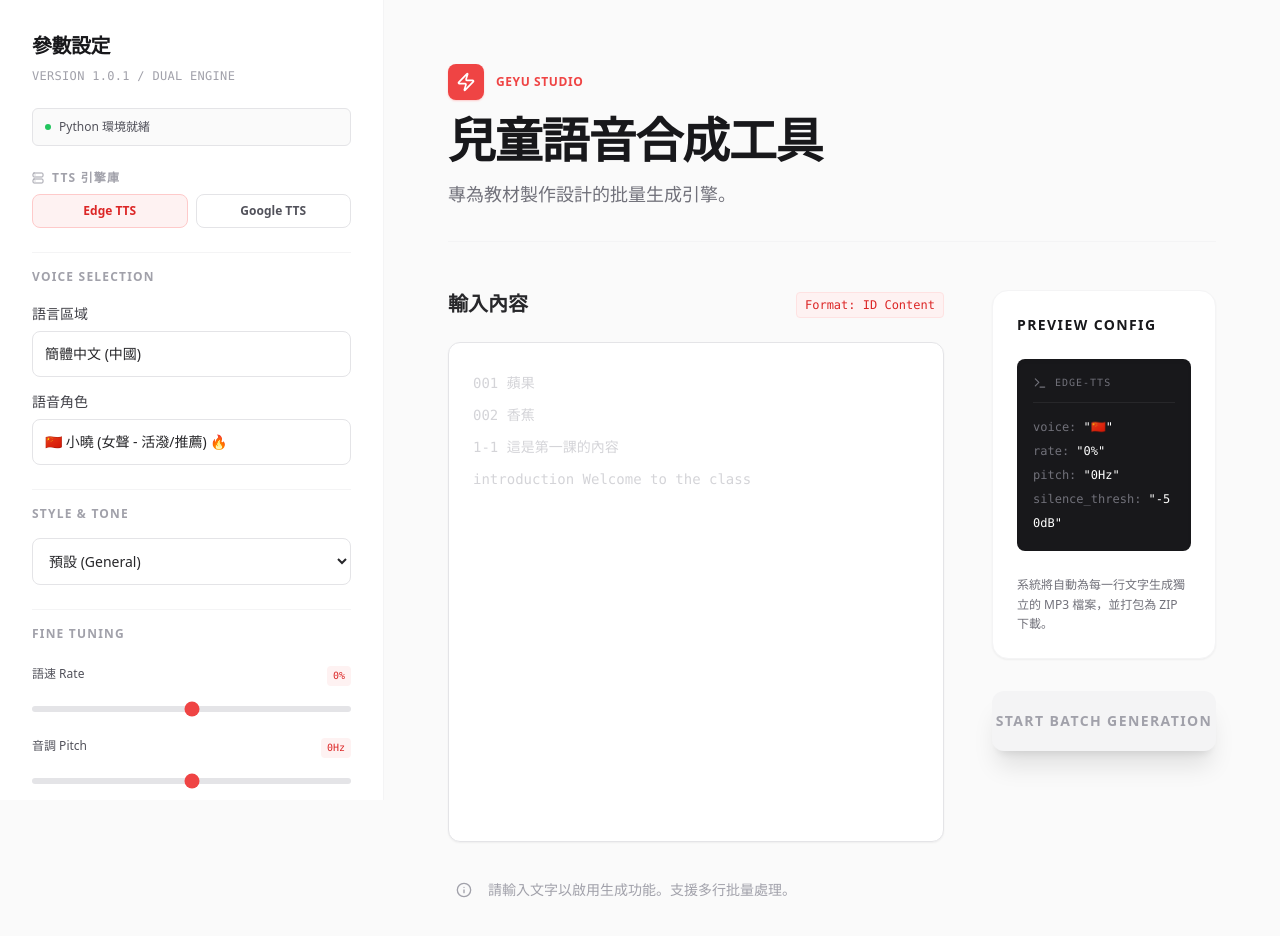
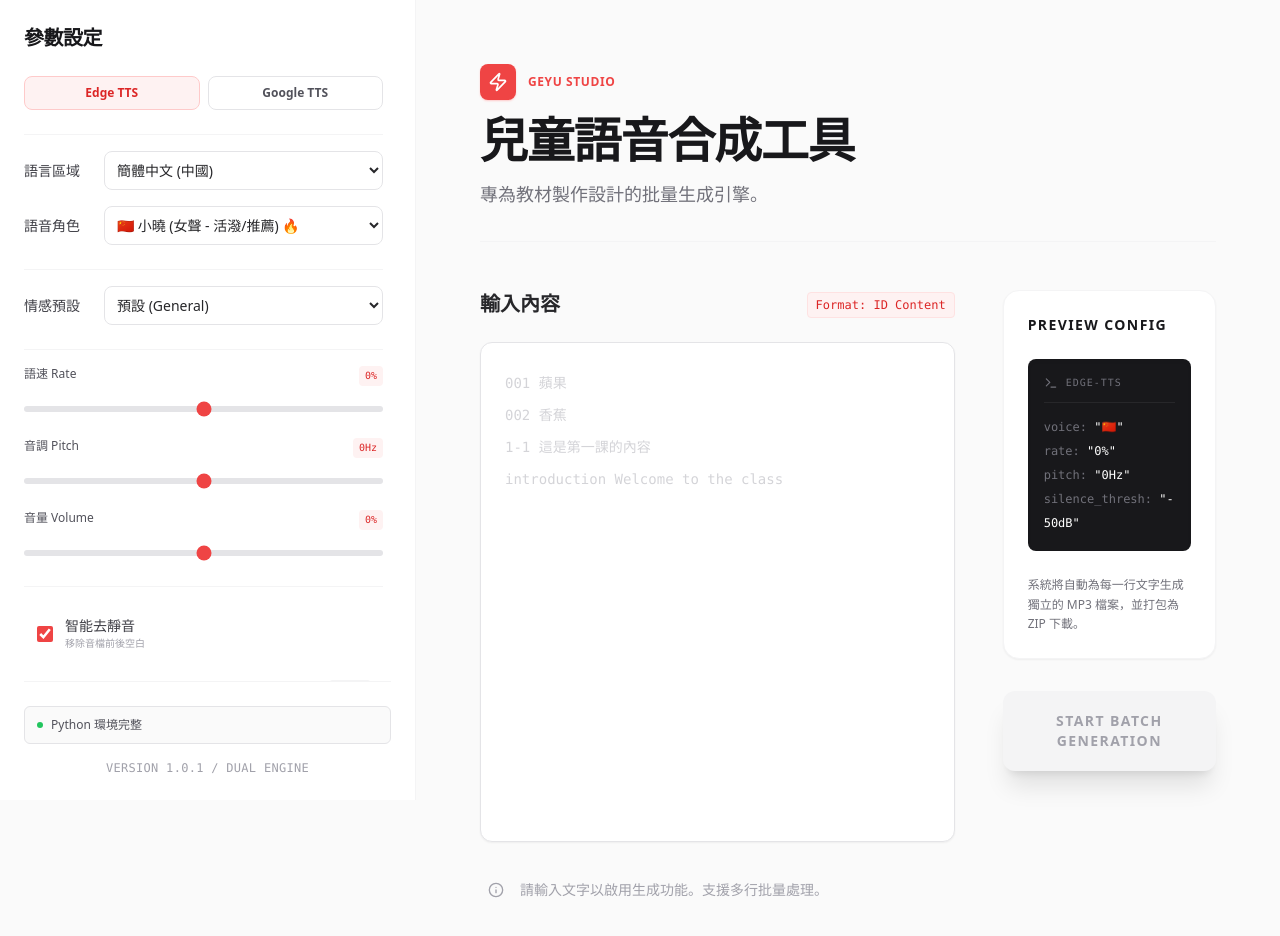
Before and after one commit to icehongtw-rgb/geyu-tts, a React (Vite) app: page / in a window 1280 px wide. Shown: the top 936 px of the page. Built offline with nearby package versions, Linux system fonts and the light colour scheme.

Commit message:
refactor: Streamline UI and backend layout
Consolidate UI elements and simplify the backend's HTML injection. Remove redundant status messages and version display from the sidebar. Adjust styling for better layout spacing and a cleaner appearance.

```diff
--- a/App.tsx
+++ b/App.tsx
@@ -80,26 +80,18 @@ export default function StreamlitMock() {
   return (
     <div className="min-h-screen bg-[#fafafa] flex font-sans text-zinc-800 selection:bg-red-100 selection:text-red-900">
       {/* Sidebar Mock - Minimalist Gray */}
-      <div className="w-[24rem] bg-white border-r border-zinc-100 p-8 flex flex-col gap-8 shrink-0 overflow-y-auto h-screen sticky top-0 hidden md:flex">
-        <div className="space-y-6">
+      <div className="w-[26rem] bg-white border-r border-zinc-100 p-6 flex flex-col shrink-0 h-screen sticky top-0 hidden md:flex">
+
+        {/* Top Section: Title & Controls */}
+        <div className="flex-1 overflow-y-auto space-y-6 pr-2">
             <div>
                 <h2 className="text-xl font-bold flex items-center gap-2 text-zinc-900 tracking-tight">
                     參數設定
                 </h2>
-                <p className="text-xs text-zinc-400 mt-2 font-mono tracking-wide">VERSION 1.0.1 / DUAL ENGINE</p>
-            </div>
-
-            {/* Status Badge */}
-            <div className="bg-zinc-50 border border-zinc-200 text-zinc-600 px-3 py-2.5 rounded-md text-xs flex items-center gap-2 font-medium">
-                <span className="w-1.5 h-1.5 rounded-full bg-green-500"></span>
-                <span>Python 環境就緒</span>
             </div>
 
             {/* Engine Selection */}
             <div className="space-y-2">
-                <label className="text-xs font-bold text-zinc-400 uppercase tracking-widest flex items-center gap-2">
-                    <Server className="w-3 h-3" /> TTS 引擎庫
-                </label>
                 <div className="flex gap-2">
                     <button
                         onClick={() => setEngine("edge")}
@@ -120,27 +112,28 @@ export default function StreamlitMock() {
             {engine === 'edge' && (
                 <>
                     <div className="space-y-4 pt-4 border-t border-zinc-100">
-                        <h3 className="text-xs font-bold text-zinc-400 uppercase tracking-widest">Voice Selection</h3>
-                        <div className="space-y-3">
-                            <div className="space-y-1.5">
-                                <label className="text-sm font-medium text-zinc-700">語言區域</label>
+                        <div className="space-y-4">
+                            {/* Horizontal Layout for Category */}
+                            <div className="flex items-center justify-between gap-4">
+                                <label className="text-sm font-medium text-zinc-700 whitespace-nowrap min-w-[4rem]">語言區域</label>
                                 <select
                                     value={category}
                                     onChange={(e) => setCategory(e.target.value)}
-                                    className="w-full p-3 border border-zinc-200 rounded-lg bg-white text-sm focus:ring-1 focus:ring-red-500 focus:border-red-500 outline-none transition-shadow appearance-none cursor-pointer hover:border-zinc-300"
+                                    className="flex-1 p-2 border border-zinc-200 rounded-lg bg-white text-sm focus:ring-1 focus:ring-red-500 focus:border-red-500 outline-none transition-shadow cursor-pointer hover:border-zinc-300"
                                 >
                                     {Object.keys(EDGE_VOICES).map(cat => (
                                         <option key={cat} value={cat}>{cat}</option>
                                     ))}
                                 </select>
                             </div>
-                            <div className="space-y-1.5">
-                                <label className="text-sm font-medium text-zinc-700">語音角色</label>
-                                <div className="relative">
+
+                            {/* Horizontal Layout for Voice */}
+                            <div className="flex items-center justify-between gap-4">
+                                <label className="text-sm font-medium text-zinc-700 whitespace-nowrap min-w-[4rem]">語音角色</label>
                                 <select
                                     value={voice}
                                     onChange={(e) => setVoice(e.target.value)}
-                                        className="w-full p-3 border border-zinc-200 rounded-lg bg-white text-sm focus:ring-1 focus:ring-red-500 focus:border-red-500 outline-none transition-shadow appearance-none cursor-pointer hover:border-zinc-300"
+                                    className="flex-1 p-2 border border-zinc-200 rounded-lg bg-white text-sm focus:ring-1 focus:ring-red-500 focus:border-red-500 outline-none transition-shadow cursor-pointer hover:border-zinc-300"
                                 >
                                     {EDGE_VOICES[category].map(v => (
                                         <option key={v} value={v}>{v}</option>
@@ -149,16 +142,13 @@ export default function StreamlitMock() {
                             </div>
                         </div>
                     </div>
-                    </div>
 
                     <div className="space-y-4 pt-4 border-t border-zinc-100">
-                        <h3 className="text-xs font-bold text-zinc-400 uppercase tracking-widest flex justify-between items-center">
-                            Style & Tone
-                        </h3>
-
-                        <div className="space-y-3">
+                         {/* Horizontal Layout for Style */}
+                        <div className="flex items-center justify-between gap-4">
+                            <label className="text-sm font-medium text-zinc-700 whitespace-nowrap min-w-[4rem]">情感預設</label>
                             <select
-                                className="w-full p-3 border border-zinc-200 rounded-lg bg-white text-sm focus:ring-1 focus:ring-red-500 focus:border-red-500 outline-none cursor-pointer hover:border-zinc-300"
+                                className="flex-1 p-2 border border-zinc-200 rounded-lg bg-white text-sm focus:ring-1 focus:ring-red-500 focus:border-red-500 outline-none cursor-pointer hover:border-zinc-300"
                                 value={styleKey}
                                 onChange={(e) => handleStyleChange(e.target.value)}
                             >
@@ -170,10 +160,6 @@ export default function StreamlitMock() {
                     </div>
 
                     <div className="space-y-6 pt-4 border-t border-zinc-100">
-                        <h3 className="text-xs font-bold text-zinc-400 uppercase tracking-widest flex items-center gap-2">
-                            Fine Tuning
-                        </h3>
-
                         <div className="space-y-5">
                             <div className="group">
                                 <div className="flex justify-between text-xs mb-2 text-zinc-600">
@@ -223,15 +209,16 @@ export default function StreamlitMock() {
                 <div className="space-y-4 pt-4 border-t border-zinc-100">
                      <div className="bg-zinc-50 border border-zinc-200 rounded-md p-3 text-xs text-zinc-500 leading-relaxed">
                         <span className="font-bold text-zinc-700 block mb-1">關於 Google TTS</span>
-                        完全免費且穩定，但語音較為機械化，且不支援語速（除慢速外）、音調與情感調整。
+                        完全免費且穩定，但語音較為機械化。
                     </div>
 
-                    <div className="space-y-1.5">
-                        <label className="text-sm font-medium text-zinc-700">語言</label>
+                    {/* Horizontal Layout for Language */}
+                    <div className="flex items-center justify-between gap-4">
+                        <label className="text-sm font-medium text-zinc-700 whitespace-nowrap min-w-[4rem]">語言選擇</label>
                         <select
                             value={googleLang}
                             onChange={(e) => setGoogleLang(e.target.value)}
-                            className="w-full p-3 border border-zinc-200 rounded-lg bg-white text-sm focus:ring-1 focus:ring-red-500 focus:border-red-500 outline-none transition-shadow appearance-none cursor-pointer hover:border-zinc-300"
+                            className="flex-1 p-2 border border-zinc-200 rounded-lg bg-white text-sm focus:ring-1 focus:ring-red-500 focus:border-red-500 outline-none transition-shadow cursor-pointer hover:border-zinc-300"
                         >
                             {Object.keys(GOOGLE_LANGS).map(l => (
                                 <option key={l} value={l}>{l}</option>
@@ -266,14 +253,14 @@ export default function StreamlitMock() {
                     />
                     <div className="flex flex-col">
                         <span className="text-sm font-medium text-zinc-700 group-hover:text-black">智能去靜音</span>
-                        <span className="text-[10px] text-zinc-400">自動移除音檔前後的空白片段</span>
+                        <span className="text-[10px] text-zinc-400">移除音檔前後空白</span>
                     </div>
                 </label>
 
                 {trimSilence && (
                     <div className="px-3 pb-3">
                          <div className="flex justify-between text-xs mb-2 text-zinc-600">
-                            <span className="font-medium">靜音判定閾值</span>
+                            <span className="font-medium">靜音閾值</span>
                             <span className="font-mono bg-zinc-100 px-1.5 py-0.5 rounded text-[10px] text-zinc-500">{silenceThreshold}dB</span>
                         </div>
                         <input
@@ -282,13 +269,24 @@ export default function StreamlitMock() {
                             onChange={e => setSilenceThreshold(Number(e.target.value))}
                             className="w-full h-1.5 bg-zinc-200 rounded-full appearance-none cursor-pointer accent-red-500 hover:accent-red-600"
                         />
-                        <p className="text-[10px] text-zinc-400 mt-2 leading-tight">
-                            數值越小（向左）判定越嚴格，保留更多；數值越大（向右）判定越寬鬆，刪除更多。
-                        </p>
                     </div>
                 )}
             </div>
         </div>
+
+        {/* Bottom Section: Status & Version */}
+        <div className="mt-auto pt-6 border-t border-zinc-100 space-y-4 bg-white">
+            {/* Status Badge */}
+            <div className="bg-zinc-50 border border-zinc-200 text-zinc-600 px-3 py-2.5 rounded-md text-xs flex items-center gap-2 font-medium">
+                <span className="w-1.5 h-1.5 rounded-full bg-green-500"></span>
+                <span>Python 環境完整</span>
+            </div>
+
+            <p className="text-xs text-zinc-400 font-mono tracking-wide text-center">
+                VERSION 1.0.1 / DUAL ENGINE
+            </p>
+        </div>
+
       </div>
 
       {/* Main Content Mock */}
```
Also changed, not shown: 1 other file (tests, documents, lock files or other folders). Lines whose indentation alone changed are shown as unchanged.
